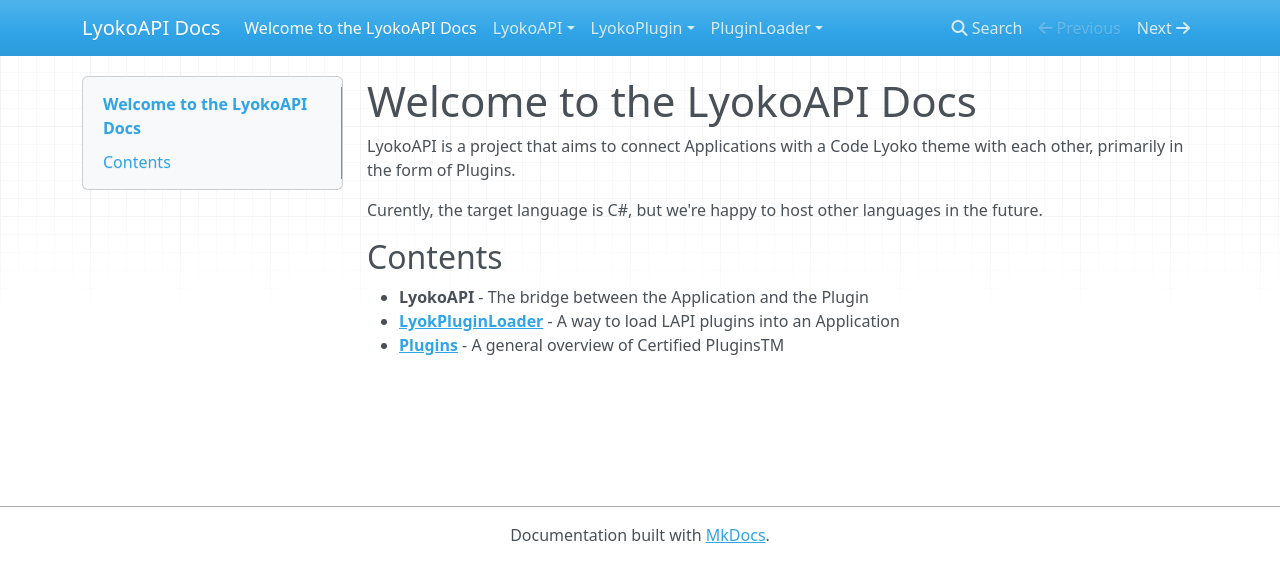
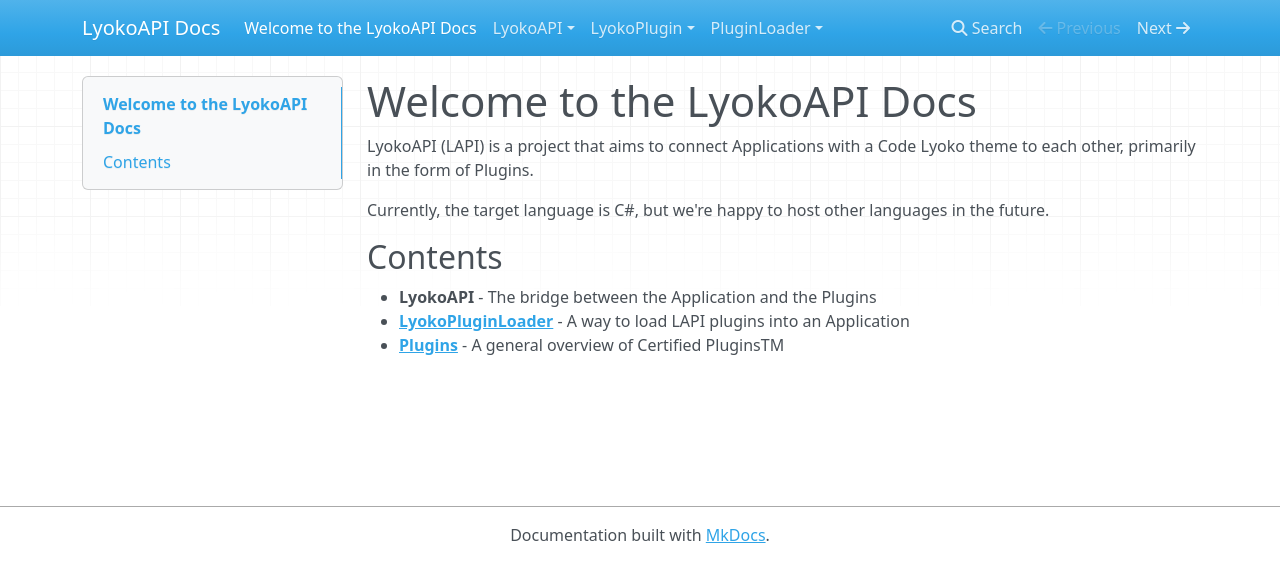
Before and after one commit to LyokoAPI/LyokoAPIDoc, an MkDocs documentation site: the page built from docs/index.md, in a window 1280 px wide. Shown: the top 582 px of the page. Built offline with MkDocs 1.6.1, drawn with Linux system fonts in a browser that asks for light colours; nearby versions of some CDN libraries.

Commit message:
Fixing grammar.

```diff
--- a/docs/index.md
+++ b/docs/index.md
@@ -1,12 +1,12 @@
 # Welcome to the LyokoAPI Docs
 
-LyokoAPI is a project that aims to connect Applications with a Code Lyoko theme with each other, primarily in the form of Plugins.
+LyokoAPI (LAPI) is a project that aims to connect Applications with a Code Lyoko theme to each other, primarily in the form of Plugins.
 
-Curently, the target language is C#, but we're happy to host other languages in the future.
+Currently, the target language is C#, but we're happy to host other languages in the future.
 
 
 ## Contents
 
-* **LyokoAPI** - The bridge between the Application and the Plugin
-* **[LyokPluginLoader](./PluginLoader/Loading Plugins.md)** - A way to load LAPI plugins into an Application
+* **LyokoAPI** - The bridge between the Application and the Plugins
+* **[LyokoPluginLoader](./PluginLoader/Loading Plugins.md)** - A way to load LAPI plugins into an Application
 * **[Plugins](./LyokoPlugin/Verified Plugins.md)** - A general overview of Certified PluginsTM
```
